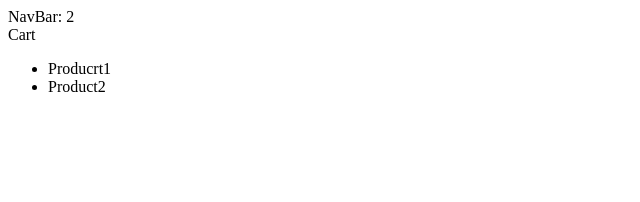
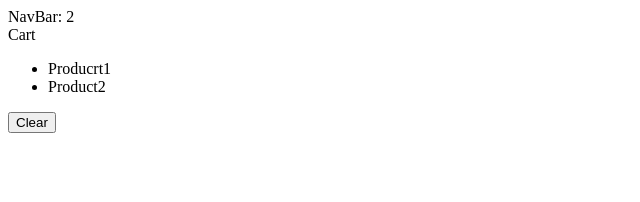
Before and after one commit to Scientific-Research/react-app-Mo-Ha, a React (Vite) app: page / in a window 1280 px wide. Shown: the top 202 px of the page, without its empty margins (0-640 px from the left). Built offline with nearby package versions, Linux system fonts and the light colour scheme.

Commit message:
Sharing State between Components is working well!

```diff
--- a/src/App.tsx
+++ b/src/App.tsx
@@ -137,10 +137,15 @@ const App = () => {
 		// // Solution_1
 	};
 
+	const handleClearItems = () => {
+		setCartItems([]);
+	};
+
 	return (
 		<div>
 			<NavBar cartItemsCount={cartItems.length}></NavBar>
-			<Cart cartItems={cartItems}></Cart>
+			<Cart cartItems={cartItems} onClear={handleClearItems}></Cart>
+
 			{/* <Like onclick={() => console.log('Clicked!')}></Like> */}
 			{/* // Simplifying update using immer */}
 			{/* {bugs.map((bug) => (
--- a/src/components/Cart.tsx
+++ b/src/components/Cart.tsx
@@ -2,8 +2,9 @@ import React from 'react';
 
 interface Props {
 	cartItems: string[];
+	onClear: () => void;
 }
-const Cart = ({ cartItems }: Props) => {
+const Cart = ({ cartItems, onClear }: Props) => {
 	return (
 		<>
 			<div>Cart</div>
@@ -12,6 +13,7 @@ const Cart = ({ cartItems }: Props) => {
 					<li key={item}>{item}</li>
 				))}
 			</ul>
+			<button onClick={() => onClear()}>Clear</button>
 		</>
 	);
 };
```
